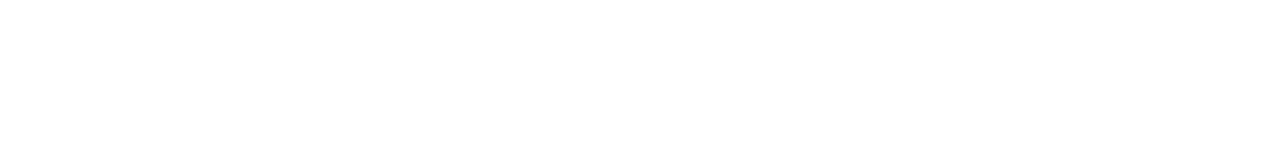
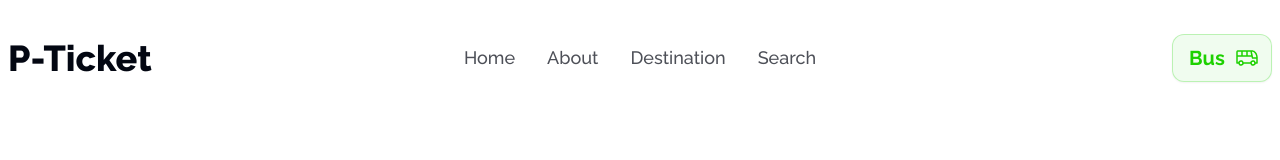
Before and after one commit to Sazid99246/p-ticket, a plain HTML site: page index.html in a window 1280 px wide. Drawn offline with nearby package versions, Linux system fonts and the light colour scheme.

Commit message:
navbar added

```diff
--- a/index.html
+++ b/index.html
@@ -1,5 +1,5 @@
 <!DOCTYPE html>
-<html lang="en">
+<html lang="en" data-theme="light">
 
 <head>
     <meta charset="UTF-8">
@@ -27,7 +27,51 @@
 </head>
 
 <body>
+    <header class="container mx-auto mt-5 mb-[37px]">
+        <!-- nav starts -->
+        <nav class="navbar font-raleway">
+            <div class="navbar-start">
+                <div class="dropdown">
+                    <div tabindex="0" role="button" class="btn btn-ghost lg:hidden">
+                        <svg xmlns="http://www.w3.org/2000/svg" class="h-5 w-5" fill="none" viewBox="0 0 24 24"
+                            stroke="currentColor">
+                            <path stroke-linecap="round" stroke-linejoin="round" stroke-width="2"
+                                d="M4 6h16M4 12h8m-8 6h16" />
+                        </svg>
+                    </div>
+                    <ul tabindex="0" class="menu menu-sm dropdown-content rounded-box z-[1] mt-3 w-52 p-2 shadow">
+                        <li><a class="text-gray-950 opacity-70 text-lg font-medium">Home</a></li>
+                        <li><a class="text-gray-950 opacity-70 text-lg font-medium">About</a></li>
+                        <li><a class="text-gray-950 opacity-70 text-lg font-medium">Destination</a></li>
+                        <li><a class="text-gray-950 opacity-70 text-lg font-medium">Search</a></li>
+                    </ul>
+                </div>
+                <a class="text-gray-950 text-4xl font-extrabold">P-Ticket</a>
+            </div>
+            <div class="navbar-center hidden lg:flex">
+                <ul class="menu menu-horizontal px-1">
+                    <li><a class="text-gray-950 opacity-70 text-lg font-medium">Home</a></li>
+                    <li><a class="text-gray-950 opacity-70 text-lg font-medium">About</a></li>
+                    <li><a class="text-gray-950 opacity-70 text-lg font-medium">Destination</a></li>
+                    <li><a class="text-gray-950 opacity-70 text-lg font-medium">Search</a></li>
+                </ul>
+            </div>
+            <div class="navbar-end">
+                <a
+                    class="btn flex flex-col py-4 text-[#1DD100] text-xl font-bold gap-[10px] h-10 w-[100px] rounded-xl border border-[#1DD10040] bg-[#1DD10010]">Bus
+                    <img src="images/bus-icon.png" class="w-6 h-6" alt=""></a>
+            </div>
+        </nav>
+        <!-- nav end -->
+        <!-- banner starts -->
+        <!-- banner ends -->
+    </header>
+    <main>
 
+    </main>
+    <footer>
+
+    </footer>
 </body>
 
 </html>
```
